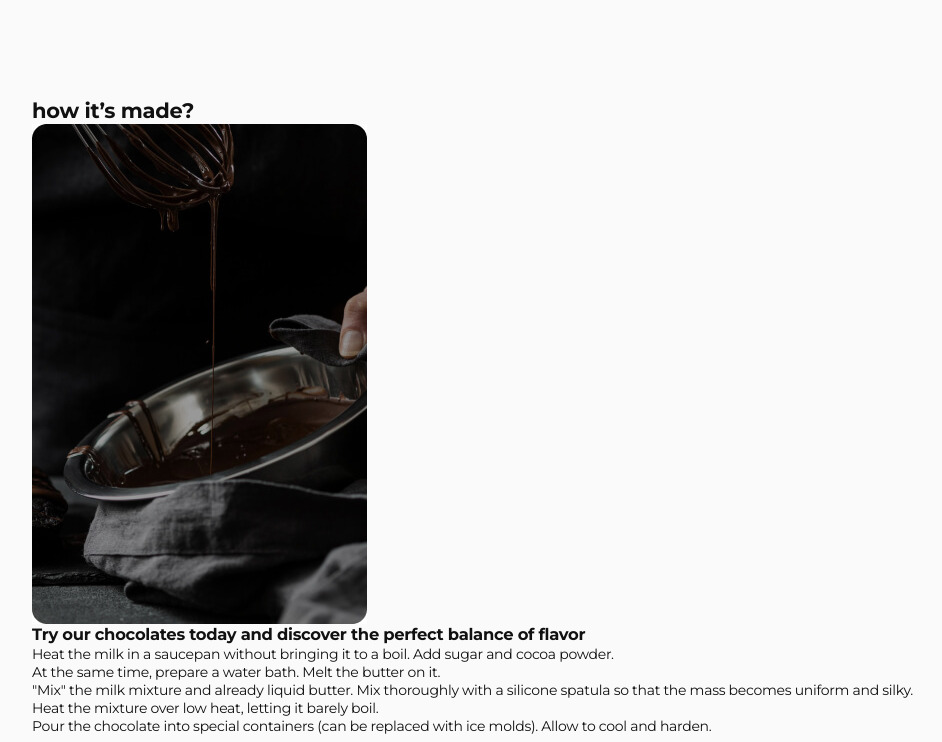
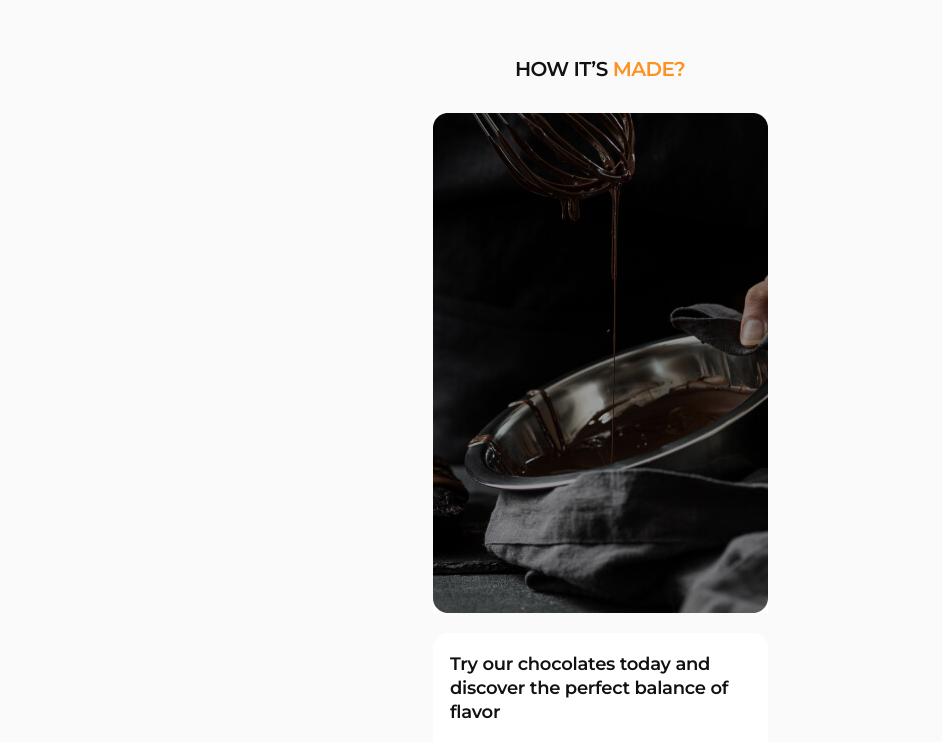
Before and after one commit to YuriyVolochayev/Simply_Chocolate, a plain HTML site: page src/index.html in a window 1280 px wide. Shown: the part 1694-2436 px from the top of the page, without its empty margins (40-982 px from the left). Drawn offline with nearby package versions, Linux system fonts and the light colour scheme.

Commit message:
add style for made

```diff
--- a/src/css/styles.css
+++ b/src/css/styles.css
@@ -427,7 +427,7 @@
   margin-top: 60px;
 }
 .ingredients .container {
-  padding: 20px;
+  padding: 0 20px;
 }
 .ingr-main-title {
   max-width: 283px;
@@ -654,21 +654,236 @@
 }
 
 /* MADE */
-.section {
+.made {
+  max-width: 375px;
+  height: auto;
+  margin: 0 auto;
+  padding: 0;
+  margin-top: 60px;
 }
-.made {
-}
-.container {
+.made .container {
+  padding-top: 0;
+  padding: 0 20px;
 }
 .made-title {
+  max-width: 174px;
+  margin: 0 auto;
+  margin-bottom: 32px;
+  font-weight: 600;
+  font-size: 20px;
+  line-height: 1.2;
+  letter-spacing: -0.03em;
+  text-transform: uppercase;
+  text-align: center;
+  color: var(--black);
+}
+.made-title span {
+  color: var(--orange);
 }
 .list-wrapper {
+  display: flex;
+  flex-direction: column;
+  align-items: center;
+  justify-content: center;
+  gap: 20px;
+  margin-top: 20px;
+  padding: 20px 14px;
+  border-radius: 15px;
+  background-color: var(--white);
 }
 .made-subtitle {
+  max-width: 300px;
+  font-weight: 600;
+  font-size: 18px;
+  line-height: 1.33;
+  color: var(--black);
 }
 .made-list {
+  display: flex;
+  flex-direction: column;
+  align-items: center;
+  justify-content: center;
+  gap: 18px;
 }
 .made-list-item {
+  position: relative;
+  padding-left: 1.5rem;
+}
+
+.made-list-item::before {
+  position: absolute;
+  display: flex;
+  content: '';
+  top: 3px;
+  left: 0;
+  width: 3px;
+  height: 3px;
+  border-radius: 50%;
+  border: 2px solid #4c4c4c;
+  background-color: #4c4c4c;
 }
 .made-list-text {
+  max-width: 291px;
+  font-weight: 400;
+  font-size: 14px;
+  line-height: 1.29;
+  letter-spacing: -0.02em;
+  color: var(--black);
 }
+
+@media screen and (min-width: 768px) {
+  .made {
+    max-width: 375px;
+    height: auto;
+    margin: 0 auto;
+    padding: 0;
+    margin-top: 60px;
+  }
+  .made .container {
+    padding-top: 0;
+    padding: 0 20px;
+  }
+  .made-title {
+    max-width: 174px;
+    margin: 0 auto;
+    margin-bottom: 32px;
+    font-weight: 600;
+    font-size: 20px;
+    line-height: 1.2;
+    letter-spacing: -0.03em;
+    text-transform: uppercase;
+    text-align: center;
+    color: var(--black);
+  }
+  .made-title span {
+    color: var(--orange);
+  }
+  .list-wrapper {
+    display: flex;
+    flex-direction: column;
+    align-items: center;
+    justify-content: center;
+    gap: 20px;
+    margin-top: 20px;
+    padding: 20px 14px;
+    border-radius: 15px;
+    background-color: var(--white);
+  }
+  .made-subtitle {
+    max-width: 300px;
+    font-weight: 600;
+    font-size: 18px;
+    line-height: 1.33;
+    color: var(--black);
+  }
+  .made-list {
+    display: flex;
+    flex-direction: column;
+    align-items: center;
+    justify-content: center;
+    gap: 18px;
+  }
+  .made-list-item {
+    position: relative;
+    padding-left: 1.5rem;
+  }
+
+  .made-list-item::before {
+    position: absolute;
+    display: flex;
+    content: '';
+    top: 3px;
+    left: 0;
+    width: 3px;
+    height: 3px;
+    border-radius: 50%;
+    border: 2px solid #4c4c4c;
+    background-color: #4c4c4c;
+  }
+  .made-list-text {
+    max-width: 291px;
+    font-weight: 400;
+    font-size: 14px;
+    line-height: 1.29;
+    letter-spacing: -0.02em;
+    color: var(--black);
+  }
+}
+@media screen and (min-width: 1200px) {
+  .made {
+    max-width: 375px;
+    height: auto;
+    margin: 0 auto;
+    padding: 0;
+    margin-top: 60px;
+  }
+  .made .container {
+    padding-top: 0;
+    padding: 0 20px;
+  }
+  .made-title {
+    max-width: 174px;
+    margin: 0 auto;
+    margin-bottom: 32px;
+    font-weight: 600;
+    font-size: 20px;
+    line-height: 1.2;
+    letter-spacing: -0.03em;
+    text-transform: uppercase;
+    text-align: center;
+    color: var(--black);
+  }
+  .made-title span {
+    color: var(--orange);
+  }
+  .list-wrapper {
+    display: flex;
+    flex-direction: column;
+    align-items: center;
+    justify-content: center;
+    gap: 20px;
+    margin-top: 20px;
+    padding: 20px 14px;
+    border-radius: 15px;
+    background-color: var(--white);
+  }
+  .made-subtitle {
+    max-width: 300px;
+    font-weight: 600;
+    font-size: 18px;
+    line-height: 1.33;
+    color: var(--black);
+  }
+  .made-list {
+    display: flex;
+    flex-direction: column;
+    align-items: center;
+    justify-content: center;
+    gap: 18px;
+  }
+  .made-list-item {
+    position: relative;
+    padding-left: 1.5rem;
+  }
+
+  .made-list-item::before {
+    position: absolute;
+    display: flex;
+    content: '';
+    top: 3px;
+    left: 0;
+    width: 3px;
+    height: 3px;
+    border-radius: 50%;
+    border: 2px solid #4c4c4c;
+    background-color: #4c4c4c;
+  }
+  .made-list-text {
+    max-width: 291px;
+    font-weight: 400;
+    font-size: 14px;
+    line-height: 1.29;
+    letter-spacing: -0.02em;
+    color: var(--black);
+  }
+}
```
